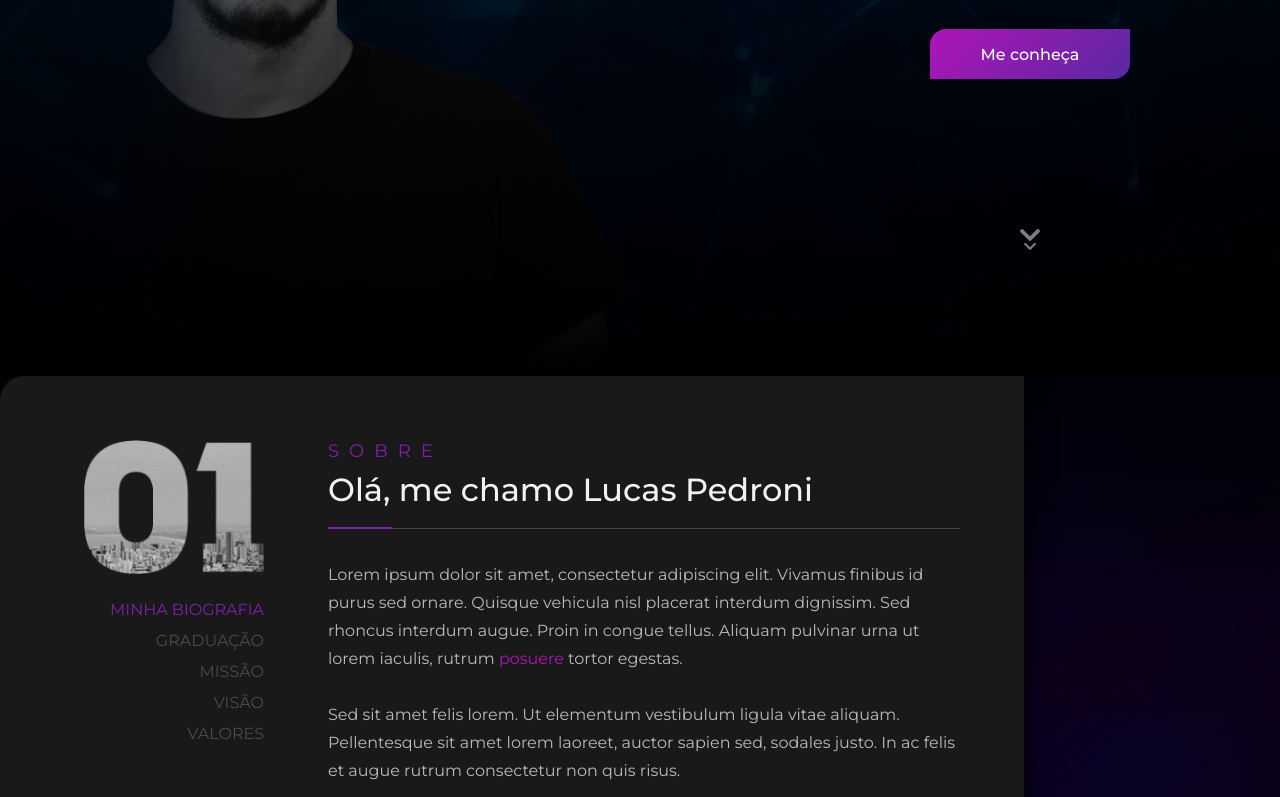
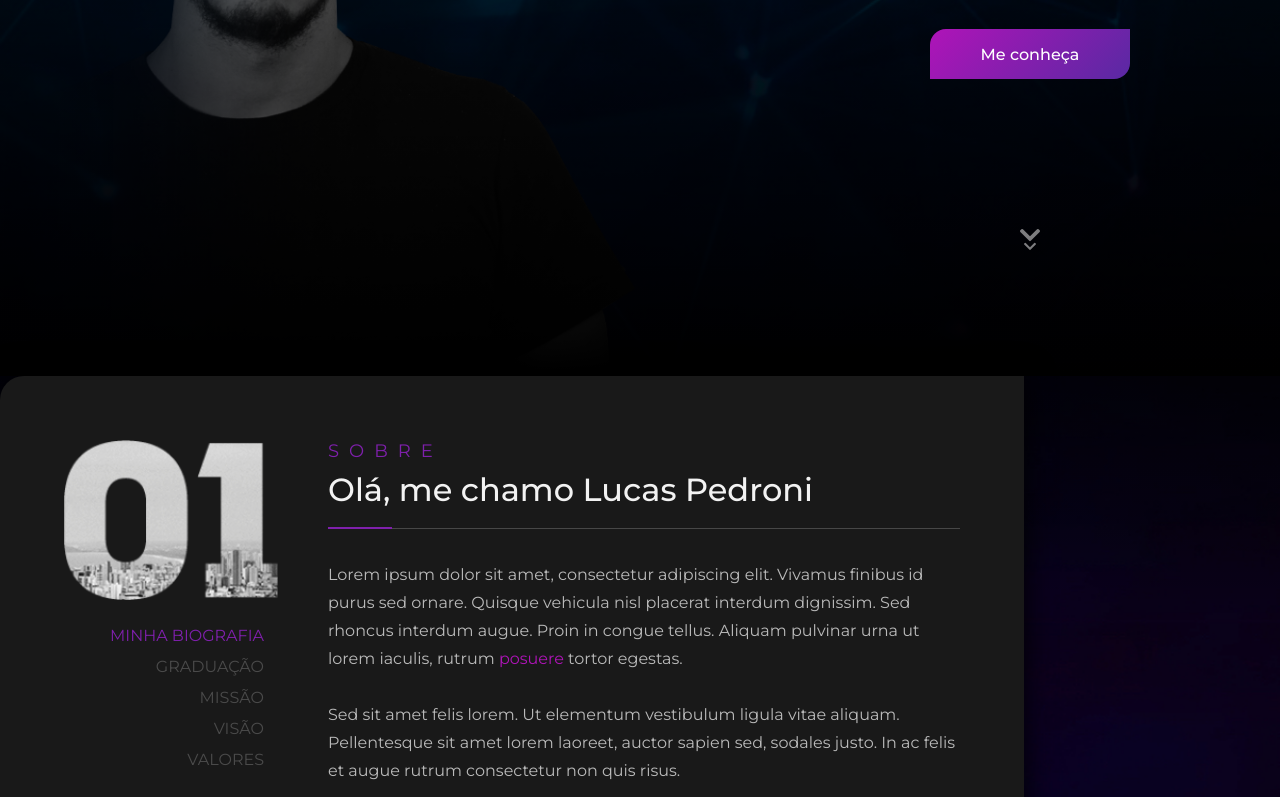
Before and after one commit to pedronidiv/front-portfolio, a Next.js app: page / in a window 1280 px wide. Shown: the part 424-1221 px from the top of the page. Built offline with nearby package versions, Linux system fonts and the light colour scheme.

Commit message:
increase brightness number

```diff
--- a/components/HomeAbout.js
+++ b/components/HomeAbout.js
@@ -78,9 +78,10 @@ const HomeAboutAside = ({ activeListItem, onListItemSelected = () => {} }) => {
     <>
       <img
         src="/img/01.png"
-        width="180"
+        height="160"
         srcSet="/img/01.png 1x, /img/01@2x.png 2x,"
         alt=""
+        className="brightness--2"
         style={{ marginBottom: 16 }}
       />
       <BoxList
```
